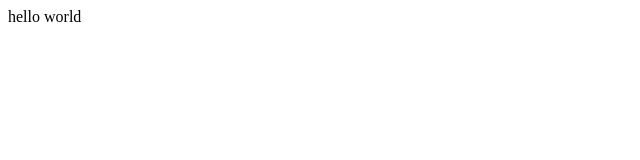
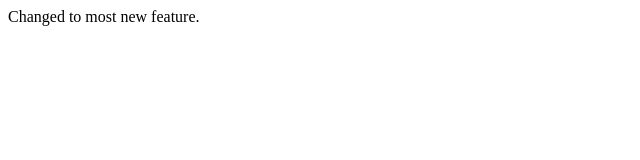
Before and after one commit to JacquiBascetta/justPractice, a plain HTML site: page index.html in a window 1280 px wide. Shown: the whole page, without its empty margins (0-640 px from the left). Drawn offline with Linux system fonts and the light colour scheme.

Commit message:
added new feature

```diff
--- a/index.html
+++ b/index.html
@@ -4,6 +4,6 @@
 	<title>untitled</title>
 </head>
 <body>
-	hello world
+	Changed to most new feature.
 </body>
 <html>
```
